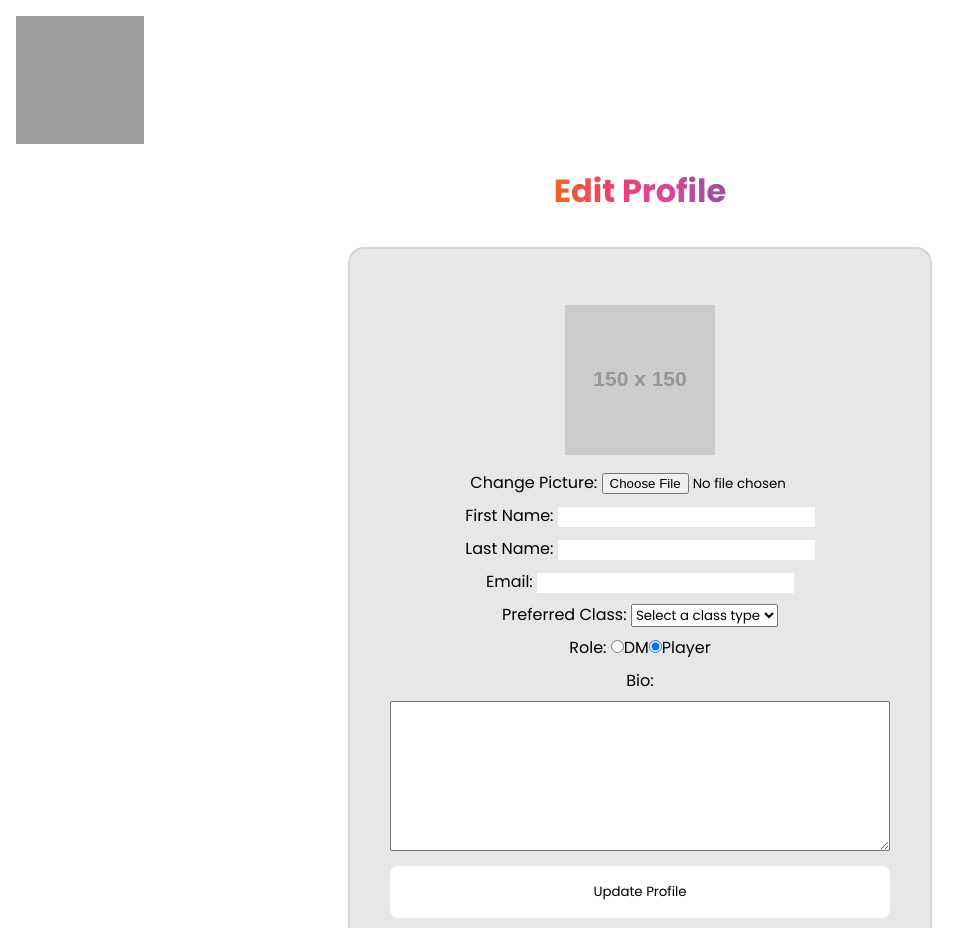
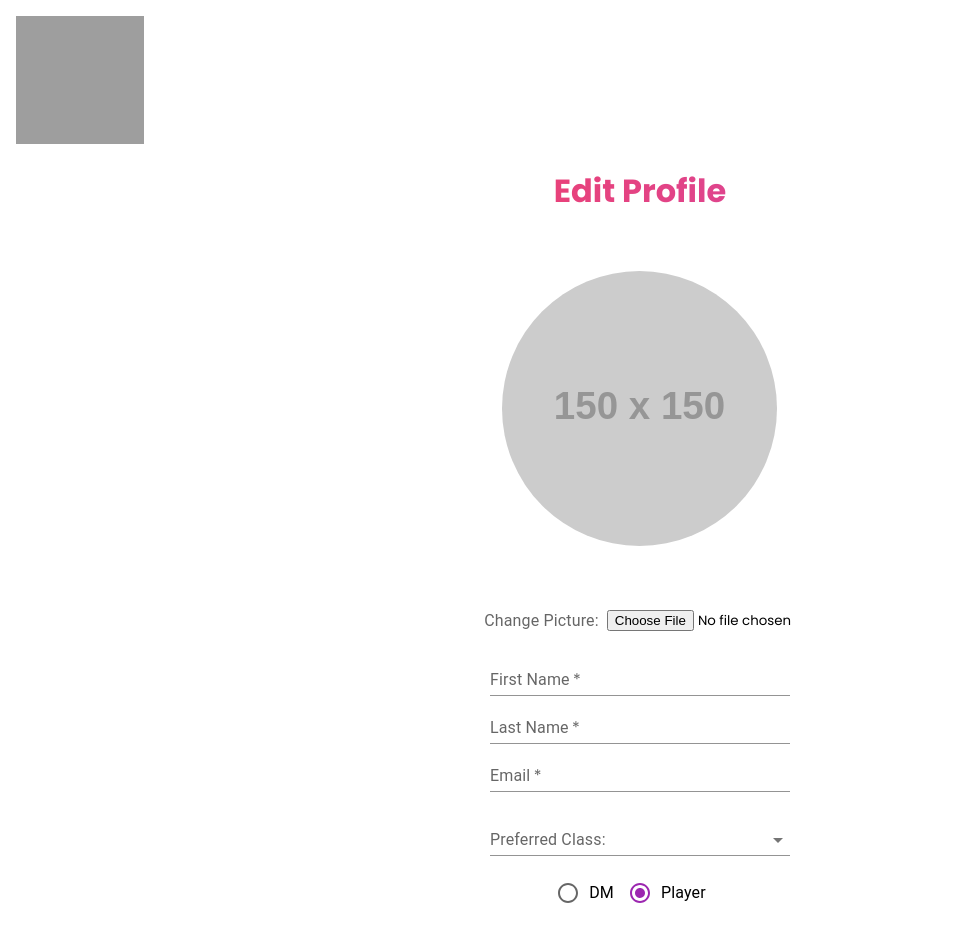
Before and after one commit to nicoayamen/dicer, a React (Create React App) app in the folder frontend/: page /profile/1/edit in a window 1280 px wide. Shown: the top 928 px of the page, without its empty margins (0-979 px from the left). Built offline with nearby package versions, Linux system fonts and the light colour scheme; no server answers; grey boxes are pictures that could not be loaded.

Commit message:
Add style to edit profile

```diff
--- a/frontend/src/components/EditProfile.jsx
+++ b/frontend/src/components/EditProfile.jsx
@@ -1,5 +1,15 @@
 import React, { useState, useEffect } from 'react';
 import { useParams, useNavigate } from 'react-router-dom';
+import TextField from '@mui/material/TextField';
+import Box from '@mui/material/Box';
+import InputLabel from '@mui/material/InputLabel';
+import MenuItem from '@mui/material/MenuItem';
+import FormControl from '@mui/material/FormControl';
+import Select from '@mui/material/Select';
+import Radio from '@mui/material/Radio';
+import RadioGroup from '@mui/material/RadioGroup';
+import FormControlLabel from '@mui/material/FormControlLabel';
+import FormLabel from '@mui/material/FormLabel';
 import '../styles/editprofile.css';
 
 const EditProfile = (props) => {
@@ -107,12 +117,17 @@ const EditProfile = (props) => {
               <img
                 src={imagePreview}
                 alt='Profile'
-                style={{ width: '150px', height: '150px', objectFit: 'cover' }}
+                style={{
+                  width: '275px',
+                  height: '275px',
+                  borderRadius: '50%',
+                  objectFit: 'cover',
+                }}
               />
             </div>
 
-            <div className='editprofile-box-input'>
-              <label>Change Picture: </label>
+            <div className='editprofile-box-input-photo'>
+              <FormLabel>Change Picture:</FormLabel>
               <input
                 type='file'
                 name='photo'
@@ -121,95 +136,130 @@ const EditProfile = (props) => {
                 onChange={handleFileChange}
               />
             </div>
-
+            <Box
+              sx={{
+                width: 300,
+                maxWidth: '100%',
+              }}
+            >
               <div className='editprofile-box-input'>
-              <label>First Name: </label>
-              <input
+                <TextField fullWidth
                   type='text'
                   name='firstName'
                   value={formData.firstName}
                   onChange={handleChange}
+                  required
+                  variant="standard"
+                  label="First Name"
+                  color="secondary"
                 />
               </div>
 
               <div className='editprofile-box-input'>
-              <label>Last Name: </label>
-              <input
+                <TextField fullWidth
                   type='text'
                   name='lastName'
                   value={formData.lastName}
                   onChange={handleChange}
+                  required
+                  variant="standard"
+                  label="Last Name"
+                  color="secondary"
                 />
               </div>
 
               <div className='editprofile-box-input'>
-              <label>Email: </label>
-              <input
+                <TextField fullWidth
                   type='email'
                   name='email'
                   value={formData.email}
                   onChange={handleChange}
+                  required
+                  variant="standard"
+                  label="Email"
+                  color="secondary"
                 />
+              </div>
+            </Box>
+            <div className='editprofile-box-input'>
+              <FormControl
+                variant="standard"
+                sx={{ m: 1, minWidth: 300 }}
+              >
+                <InputLabel
+                  id="demo-simple-select-standard-label"
+                  color="secondary"
+                >
+                  Preferred Class:
+                </InputLabel>
+                <Select
+                  name='classType'
+                  value={formData.classType}
+                  onChange={handleChange}
+                  color="secondary"
+                >
+                  <MenuItem value="">Select a class type</MenuItem>
+                  <MenuItem value="Barbarian">Barbarian</MenuItem>
+                  <MenuItem value="Bard">Bard</MenuItem>
+                  <MenuItem value="Cleric">Cleric</MenuItem>
+                  <MenuItem value="Druid">Druid</MenuItem>
+                  <MenuItem value="Fighter">Fighter</MenuItem>
+                  <MenuItem value="Monk">Monk</MenuItem>
+                  <MenuItem value="Multiclass">Multiclass</MenuItem>
+                  <MenuItem value="Paladin">Paladin</MenuItem>
+                  <MenuItem value="Ranger">Ranger</MenuItem>
+                  <MenuItem value="Rogue">Rogue</MenuItem>
+                  <MenuItem value="Sorcerer">Sorcerer</MenuItem>
+                  <MenuItem value="Warlock">Warlock</MenuItem>
+                  <MenuItem value="Wizard">Wizard</MenuItem>
+                </Select>
+              </FormControl>
             </div>
 
             <div className='editprofile-box-input'>
-              <label>Preferred Class: </label>
-              <select
-                name='classType'
-                value={formData.classType}
-                onChange={handleChange}
+              <FormControl>
+                <RadioGroup
+                  row
+                  aria-labelledby="demo-row-radio-buttons-group-label"
+                  name="row-radio-buttons-group"
                 >
-                <option value="">Select a class type</option>
-                <option value="Barbarian">Barbarian</option>
-                <option value="Bard">Bard</option>
-                <option value="Cleric">Cleric</option>
-                <option value="Druid">Druid</option>
-                <option value="Fighter">Fighter</option>
-                <option value="Monk">Monk</option>
-                <option value="Multiclass">Multiclass</option>
-                <option value="Paladin">Paladin</option>
-                <option value="Ranger">Ranger</option>
-                <option value="Rogue">Rogue</option>
-                <option value="Sorcerer">Sorcerer</option>
-                <option value="Warlock">Warlock</option>
-                <option value="Wizard">Wizard</option>
-              </select>
-            </div>
-
-            <div className='editprofile-box-input'>
-              <label>Role: </label>
-              <label>
-                <input
-                  type='radio'
+                  <FormControlLabel
                     name='isDM'
                     value='true'
                     checked={formData.isDM === true}
                     onChange={handleChange}
+                    control={<Radio color="secondary" />}
+                    label="DM"
                   />
-                DM
-              </label>
-              <label>
-                <input
-                  type='radio'
+                  <FormControlLabel
                     name='isDM'
                     value='false'
                     checked={formData.isDM === false}
                     onChange={handleChange}
+                    control={<Radio color="secondary" />}
+                    label="Player"
                   />
-                Player
-              </label>
+                </RadioGroup>
+              </FormControl>
             </div>
 
             <div className='editprofile-box-input'>
-              <label>Bio: </label>
-            </div>
-            <div className='editprofile-box-input'>
-              <textarea
+              <Box
+                sx={{
+                  '& .MuiTextField-root': { m: 1, width: 400 },
+                }}
+              >
+                <TextField fullWidth
                   name='bio'
                   value={formData.bio}
                   onChange={handleChange}
-                style={{ width: '500px', height: '150px' }}
+                  variant="outlined"
+                  label="Bio"
+                  color="secondary"
+                  multiline
+                  placeholder='Brave adventurer, tell us about yourself and the character you are, or are hoping to play!'
                 />
+              </Box>
             </div>
 
             <button type='submit' className='editprofile-button'>Update Profile</button>
--- a/frontend/src/styles/editprofile.css
+++ b/frontend/src/styles/editprofile.css
@@ -1,33 +1,32 @@
 .editprofile {
   position: relative;
-  display: flex;
-  flex-direction: column;
+  display: grid;
   align-items: center;
 }
 
-input,
-button {
-  border: none;
-  outline: none;
+.editprofile h1 {
+  background: -webkit-linear-gradient(right, #9252a0, #d8479a, #ef3f6d, #f36523);
+  -webkit-background-clip: text;
+  -webkit-text-fill-color: transparent;
+  font-weight: bold;
 }
 
 .editprofile-form {
-  width: fit-content;
   position: relative;
-  background-color: hsla(30, 10%, 10%, .1);
-  border: 2px solid lightgrey;
   margin-inline: 1.5rem;
-  padding: 2.5rem 1.5rem;
+  padding: .5rem .5rem;
   border-radius: 1rem;
   margin-left: auto;
   margin-right: auto;
 }
 
-.editprofile-content,
 .editprofile-box {
   display: flex;
   flex-direction: column;
   align-items: center;
+  column-gap: .75rem;
+  padding: 1rem;
+  row-gap: .5rem;
 }
 
 .editprofile-content {
@@ -35,24 +34,31 @@ button {
   margin-bottom: 1.5rem;
 }
 
-.editprofile-box {
-  align-items: center;
-  column-gap: .75rem;
-  border-bottom: 2px solid lightgray;
-  padding: 1rem;
-  row-gap: .5rem;
+.editprofile-box-input {
+  position: relative
 }
 
-.editprofile-box-input {
+.editprofile-input {
   position: relative;
 }
 
-.editprofile-input {
+.editprofile-box-input img {
+  margin-bottom: 3rem;
+}
+
+.editprofile-box-input-photo {
   width: 100%;
-  padding-block: .8rem;
-  background: white;
-  color: black;
-  border-radius: 1rem;
+  cursor: pointer;
+  display: flex;
+  flex-direction: row;
+  align-items: center;
+  gap: 0.5rem;
+  padding-left: 6rem;
+  padding-bottom: 0.5rem;
+}
+
+.editprofile-photo-button {
+  width: 47%
 }
 
 .editprofile-bio {
@@ -64,14 +70,22 @@ button {
 }
 
 .editprofile-button {
-  width: 100%;
+  width: 80%;
   padding: 1rem;
   border-radius: .5rem;
   cursor: pointer;
-  background-color: white;
+  color: white;
+  font-size: 16px;
+  cursor: pointer;
+  margin-top: 1rem;
+  background: -webkit-linear-gradient(right, #6963ab, #8157a3, #8853a1, #9451a0, #a64f9e);
+  -webkit-background-clip: button;
+  -webkit-text-fill-color: white;
+  border: none;
 }
 
-.editprofile-photo-button {
-  width:50%;
-  cursor: pointer;
+.editprofile-button:hover {
+  background: -webkit-linear-gradient(left, #6963ab, #8157a3, #8853a1, #9451a0, #a64f9e);
+  -webkit-background-clip: button;
+  -webkit-text-fill-color: white;
 }
--- a/frontend/src/styles/signup.css
+++ b/frontend/src/styles/signup.css
@@ -12,14 +12,12 @@
 }
 
 .signup-form {
-
   position: relative;
   margin-inline: 1.5rem;
   padding: 2.5rem 1.5rem;
   border-radius: 1rem;
   margin-left: auto;
   margin-right: auto;
-
 }
 
 .signup-box {
@@ -30,7 +28,6 @@
 .signup-content {
   row-gap: 1.75rem;
   margin-bottom: 1.5rem;
-
 }
 
 .signup-box {
```
Lines whose indentation alone changed are shown as unchanged.
